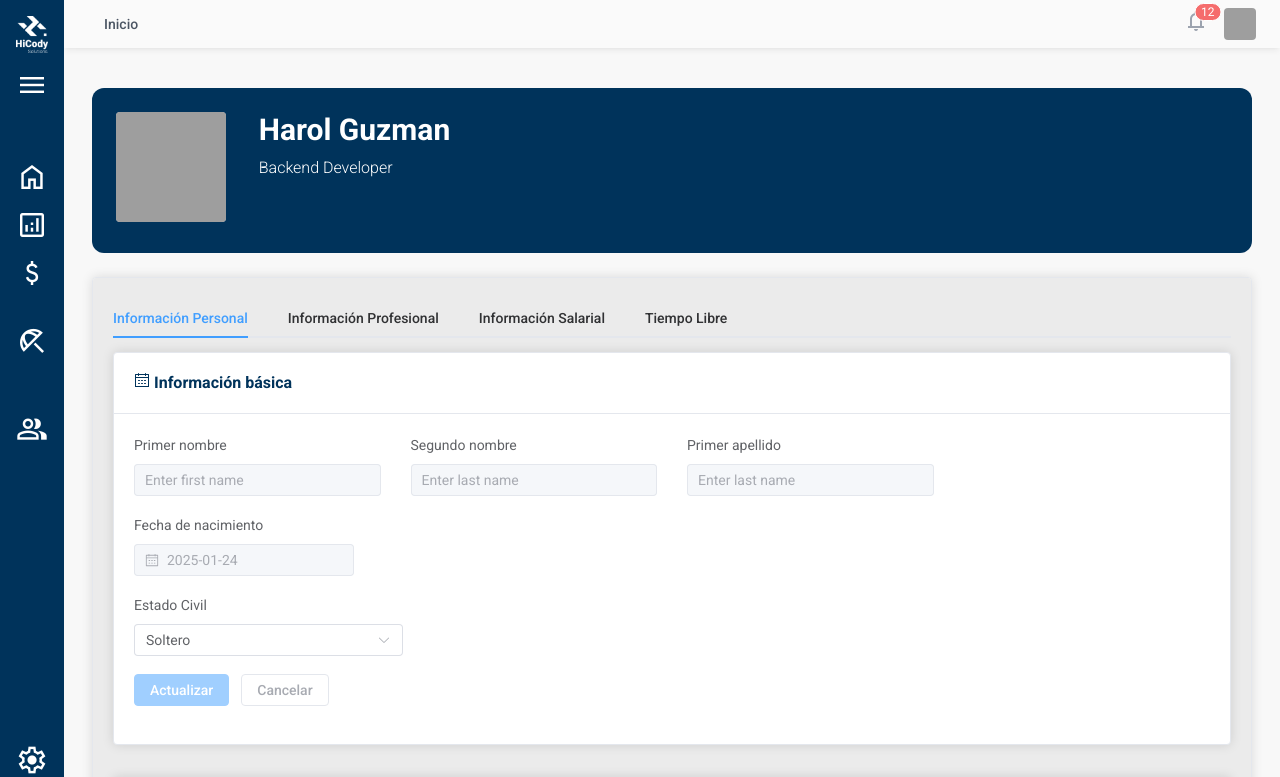
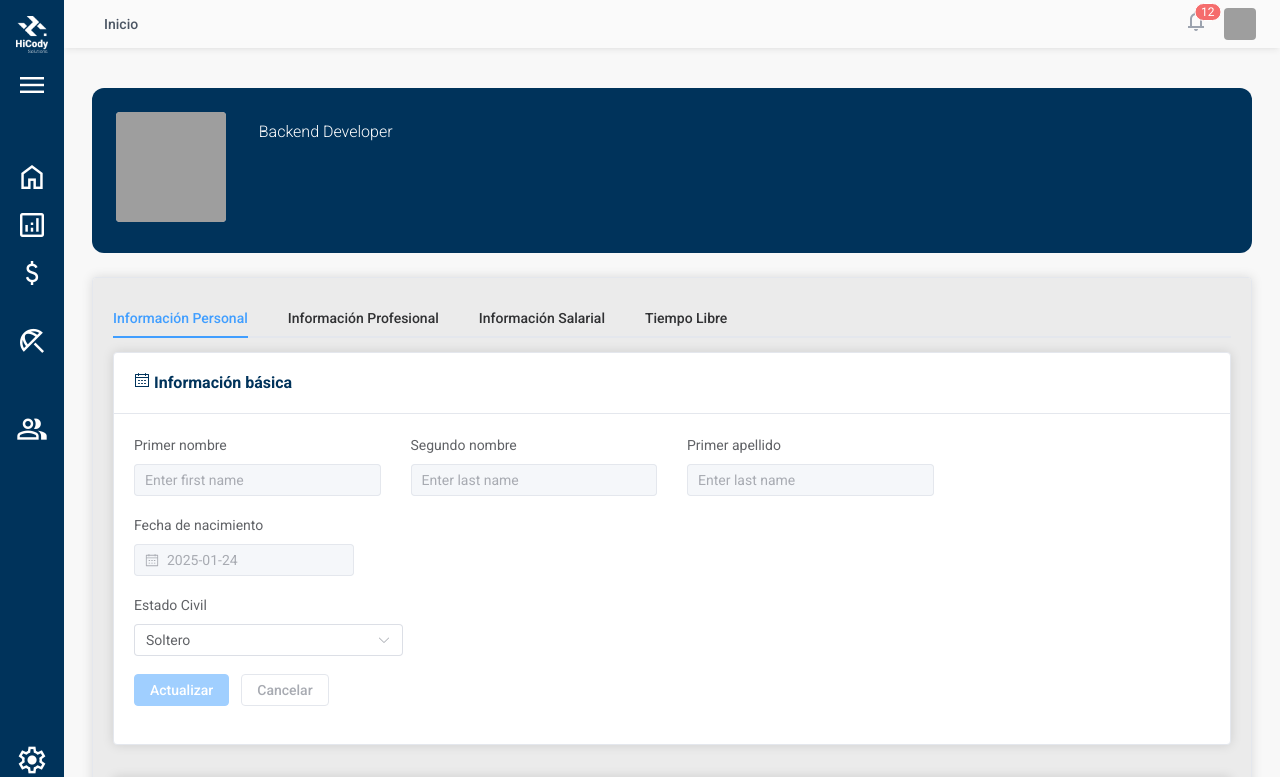
Before and after one commit to KatzeAn/Multiaceros, a Vue app: page /perfil/informacion-personal in a window 1280 px wide. Shown: the top 777 px of the page. Built offline with nearby package versions, Linux system fonts and the light colour scheme; no server answers; grey boxes are pictures that could not be loaded.

Commit message:
refactor: replace hardcoded username with computed property in ProfileView

```diff
--- a/src/presentation/views/ProfileView.vue
+++ b/src/presentation/views/ProfileView.vue
@@ -8,7 +8,7 @@
         <el-col :span="21">
           <div class="flex flex-col">
             <div class="flex flex-col">
-              <span class="text-3xl font-bold">Harol Guzman</span>
+              <span class="text-3xl font-bold">{{ getUsername }}</span>
               <span class="my-2 font-light">Backend Developer</span>
             </div>
           </div>
@@ -42,9 +42,11 @@
   <script lang="ts" setup>
   import { computed, reactive } from 'vue';
   import { useRoute, useRouter } from 'vue-router';
+  import { useUserStore } from "../stores/user.store";
 
   const route = useRoute();
   const router = useRouter();
+  const { getUsername, getUserId } = useUserStore();
 
   const state = reactive({
     circleUrl:
```
